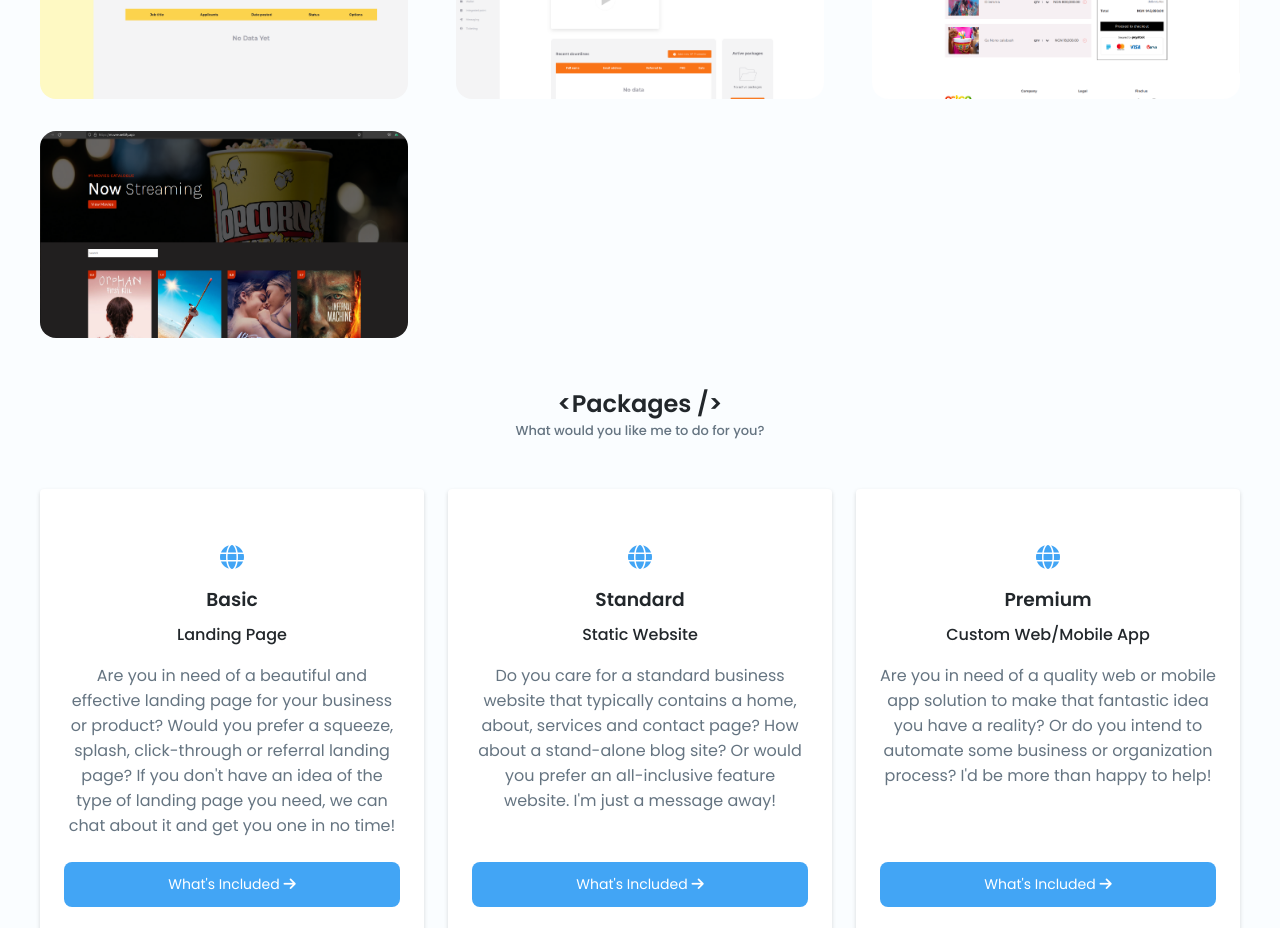
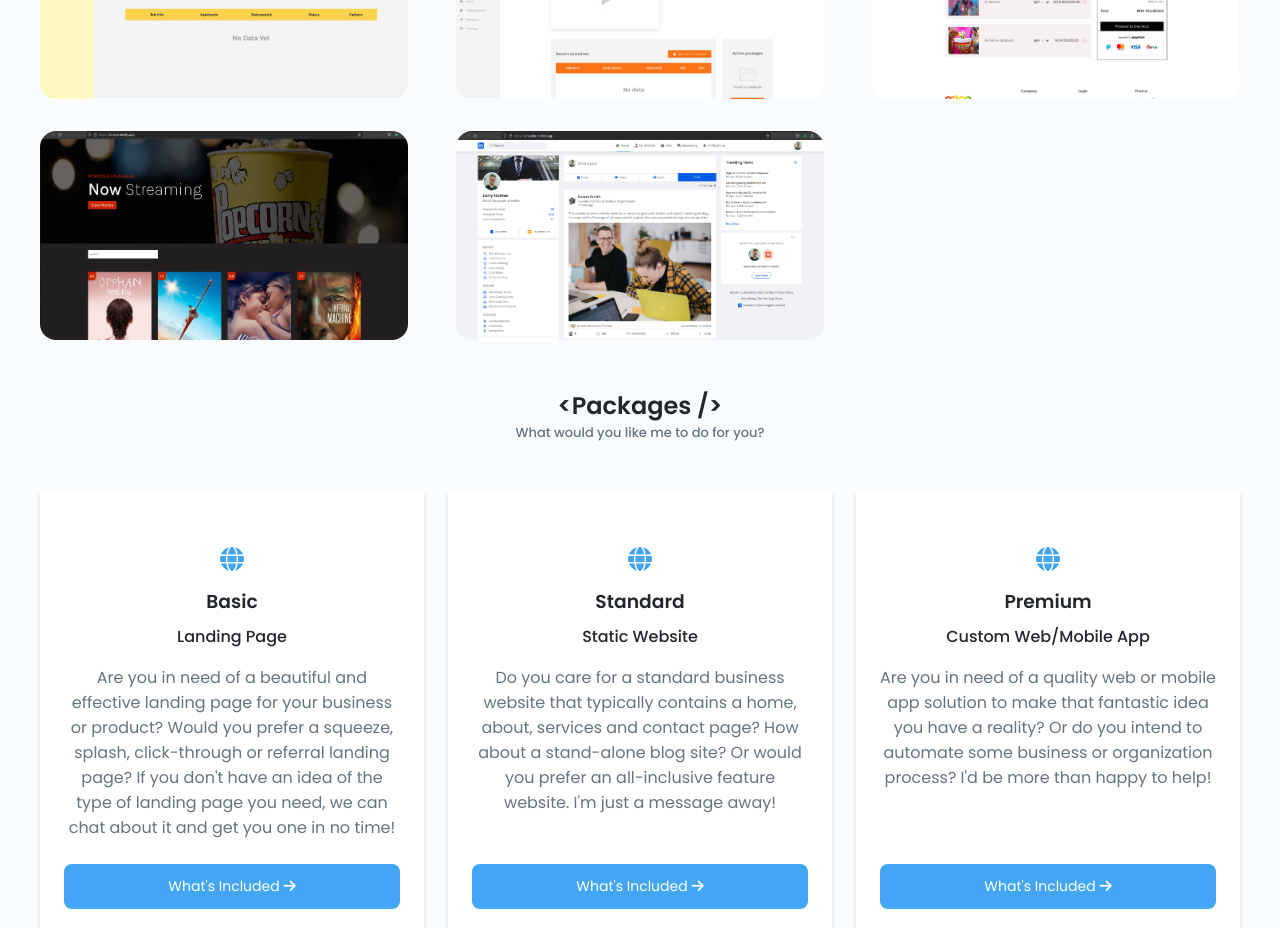
Before and after one commit to oseogbe/memencodes, a Nuxt app: page / in a window 1280 px wide. Shown: the part 1500-2428 px from the top of the page. Built offline with nearby package versions, Linux system fonts and the light colour scheme.

Commit message:
new project added

```diff
--- a/components/ProjectsAndSkills.vue
+++ b/components/ProjectsAndSkills.vue
@@ -20,7 +20,7 @@
                         <div>
                             <span class="projects__subtitle">{{ project.category }}</span>
                             <h3 class="projects__title">{{ project.title }}</h3>
-                            <a :href="project.link" class="projects__button button button__small">
+                            <a :href="project.link" class="projects__button button button__small" target="_blank">
                                 <i class="fas fa-link"></i>
                             </a>
                         </div>
@@ -81,6 +81,12 @@
             'title': 'Muvee',
             'thumbnail': 'img/muvee.png',
             'link': 'https://muvee.netlify.app'
+        },
+        {
+            'category': 'LinkedIn Clone',
+            'title': 'LinkedOn',
+            'thumbnail': 'img/linkedon.png',
+            'link': 'https://linkedon.netlify.app'
         },
         // {
         //     'category': 'Portfolio',
```
Also changed, not shown: public/img/linkedon.png (added).
